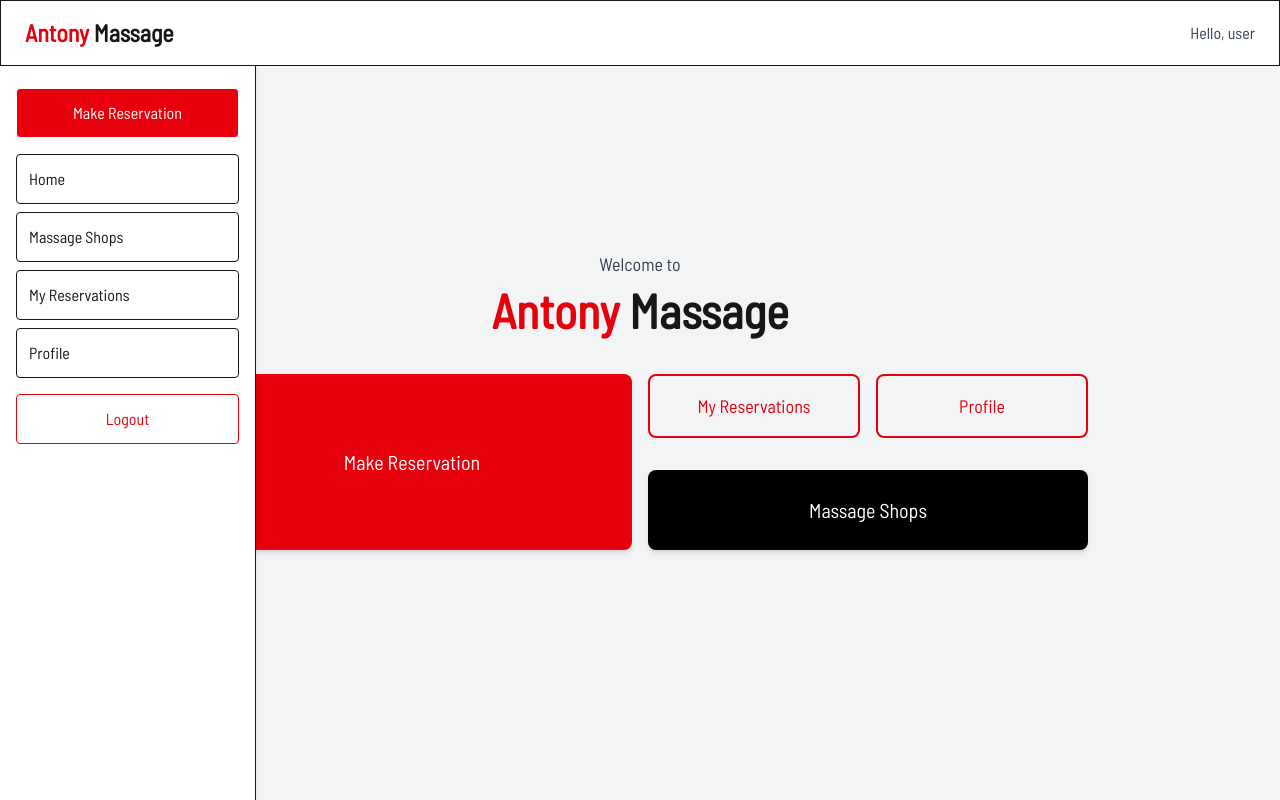
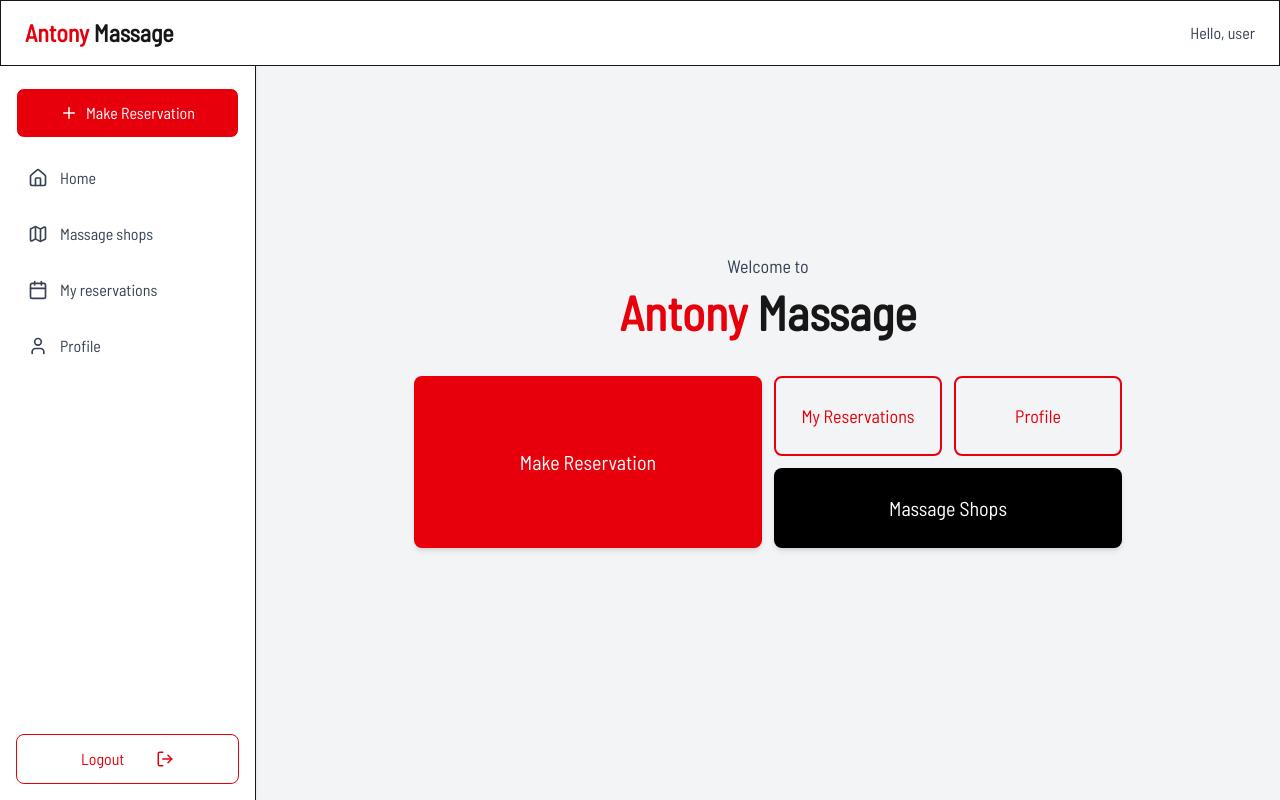
Before and after one commit to guniism/Antony-massage-frontend, a Next.js app: page / in a window 1280 px wide. Built offline with nearby package versions, Linux system fonts and the light colour scheme.

Commit message:
fix some ui

```diff
--- a/package.json
+++ b/package.json
@@ -15,6 +15,7 @@
     "@mui/x-date-pickers": "^7.28.0",
     "@reduxjs/toolkit": "^2.6.1",
     "dayjs": "^1.11.13",
+    "lucide-react": "^0.483.0",
     "next": "15.2.3",
     "react": "^19.0.0",
     "react-dom": "^19.0.0",
--- a/src/app/layout.tsx
+++ b/src/app/layout.tsx
@@ -23,7 +23,9 @@ export default function RootLayout({
       <body className={barlow.className}>
       <SideMenu/>
       <TopMenu/>
-      {children}
+      <div className="pl-64 min-h-screen">
+          {children}
+      </div>
       </body>
     </html>
   );
--- a/src/components/Banner.tsx
+++ b/src/components/Banner.tsx
@@ -7,20 +7,20 @@ export default function Banner() {
       <h2 className="text-5xl font-bold mt-2">
         <span className="text-red-600">Antony</span> Massage
       </h2>
-      <div className="mt-10 grid grid-cols-4 grid-rows-2 gap-4 w-3/4 max-w-4xl">
+      <div className="mt-10 grid grid-cols-4 grid-rows-2 gap-3 w-3/4 max-w-4xl">
         <Link href="/reservation" className="col-span-2 row-span-2">
           <button className="bg-red-600 text-white w-full h-full text-xl rounded-lg font-medium shadow-md hover:bg-red-700 transition">
             Make Reservation
           </button>
         </Link>
         <Link href="/myreservation" className="col-start-3 row-start-1">
-          <button className="border-2 border-red-600 text-red-600 w-full h-16 text-lg rounded-lg font-medium hover:bg-red-600 hover:text-white transition">
+          <button className="border-2 border-red-600 text-red-600 w-full h-20 text-lg rounded-lg font-medium hover:bg-red-600 hover:text-white transition">
             My Reservations
           </button>
         </Link>
 
         <Link href="/profile" className="col-start-4 row-start-1">
-          <button className="border-2 border-red-600 text-red-600 w-full h-16 text-lg rounded-lg font-medium hover:bg-red-600 hover:text-white transition">
+          <button className="border-2 border-red-600 text-red-600 w-full h-20 text-lg rounded-lg font-medium hover:bg-red-600 hover:text-white transition">
             Profile
           </button>
         </Link>
--- a/src/components/SideMenu.tsx
+++ b/src/components/SideMenu.tsx
@@ -1,34 +1,53 @@
 import Link from "next/link";
+import { Home, Map, Calendar, User, LogOut, Plus } from "lucide-react";
 
 export default function SideMenu() {
   return (
-    <div className="fixed w-64 h-screen bg-white border-r shadow-md pt-20">
+    <div className="fixed w-64 h-screen bg-white border-r shadow-md pt-20 flex flex-col">
       <div className="px-4 py-2">
         <Link href="/reservation">
-          <button className="w-full p-3 text-white bg-red-600 border rounded hover:bg-red-700">
-            Make Reservation
-          </button>
+        <button className="w-full p-3 text-white bg-red-600 border rounded-lg hover:bg-red-700 flex items-center justify-center gap-2">
+          <Plus size={18} />
+          <span>Make Reservation</span>
+        </button>
         </Link>
       </div>
 
       <nav className="flex-1 px-4 py-2 space-y-2">
-        <Link href="/" className="block p-3 border rounded hover:bg-gray-100">
+        <Link
+          href="/"
+          className="flex items-center gap-3 p-3 rounded-lg text-gray-700 hover:text-red-600 hover:bg-gray-100 transition-colors"
+        >
+          <Home size={20} />
           Home
         </Link>
-        <Link href="/massageshop" className="block p-3 border rounded hover:bg-gray-100">
-          Massage Shops
+        <Link
+          href="/massageshop"
+          className="flex items-center gap-3 p-3 rounded-lg text-gray-700 hover:text-red-600 hover:bg-gray-100 transition-colors"
+        >
+          <Map size={20} />
+          Massage shops
         </Link>
-        <Link href="/myreservation" className="block p-3 border rounded hover:bg-gray-100">
-          My Reservations
+        <Link
+          href="/myreservation"
+          className="flex items-center gap-3 p-3 rounded-lg text-gray-700 hover:text-red-600 hover:bg-gray-100 transition-colors"
+        >
+          <Calendar size={20} />
+          My reservations
         </Link>
-        <Link href="/profile" className="block p-3 border rounded hover:bg-gray-100">
+        <Link
+          href="/profile"
+          className="flex items-center gap-3 p-3 rounded-lg text-gray-700 hover:text-red-600 hover:bg-gray-100 transition-colors"
+        >
+          <User size={20} />
           Profile
         </Link>
       </nav>
 
-      <div className="px-4 py-2">
-        <button className="w-full p-3 border border-red-600 text-red-600 rounded hover:bg-red-100">
-          Logout
+      <div className="px-4 py-2 pb-4">
+        <button className="px-16 w-full flex items-center justify-between p-3 border border-red-600 text-red-600 rounded-lg hover:bg-red-100 transition-colors">
+          <span>Logout</span>
+          <LogOut size={18} />
         </button>
       </div>
     </div>
```
Also changed, not shown: 1 other file (tests, documents, lock files or other folders).
